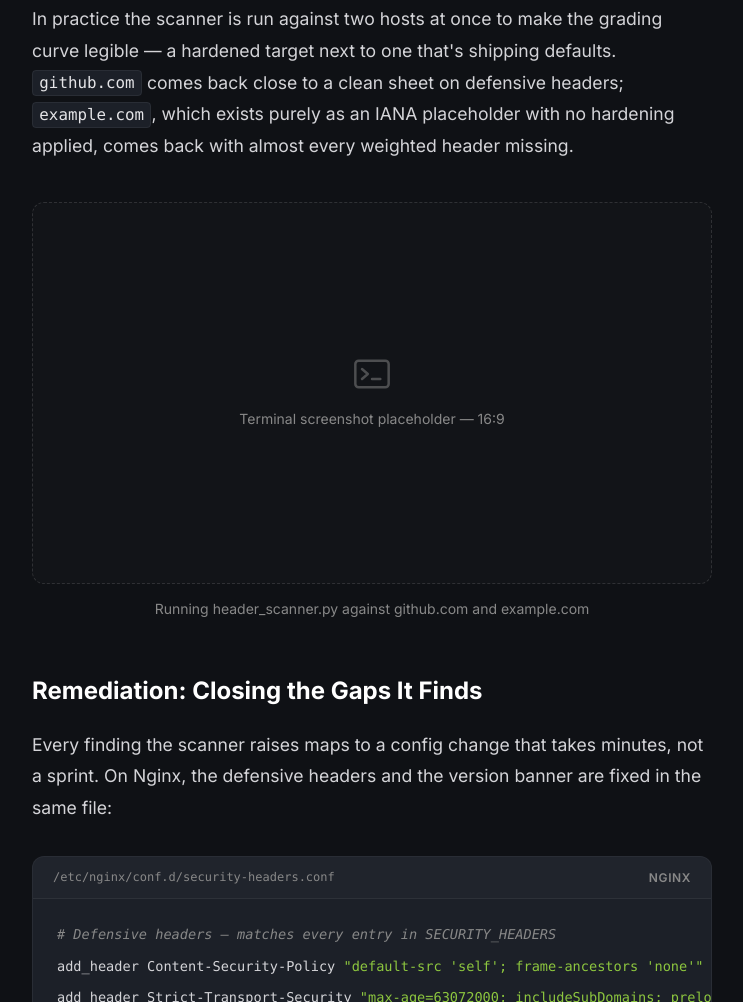
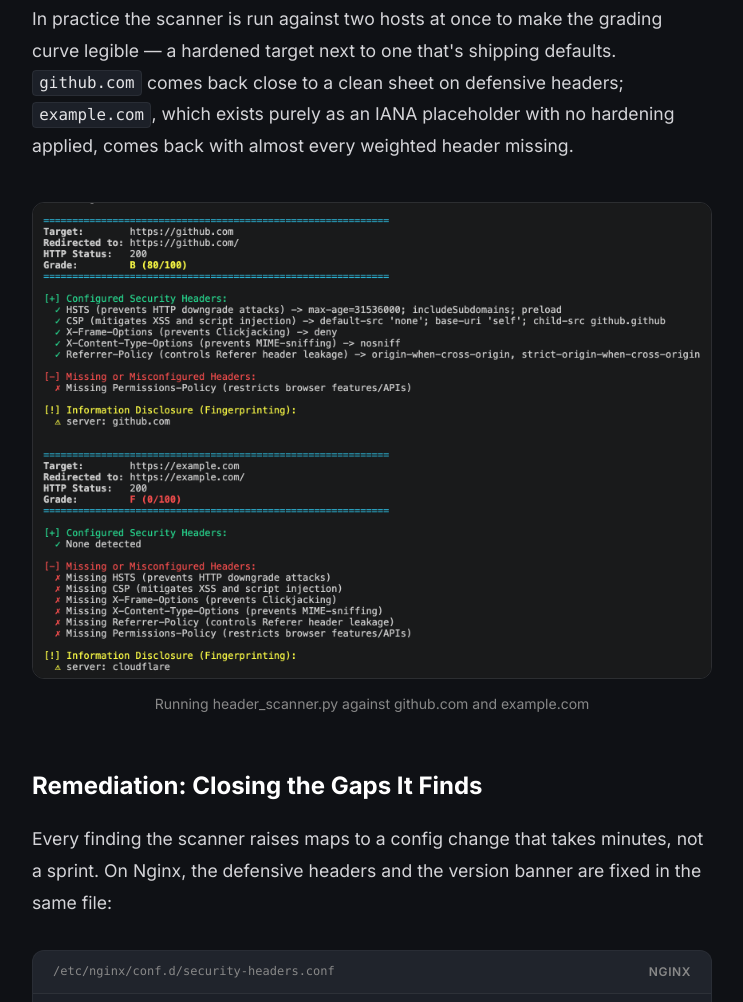
Before and after one commit to Artem-Kysylov/syntax-labs, a plain HTML site: page blog/http-security-headers-analyzer.html in a window 1280 px wide. Shown: the part 6232-7234 px from the top of the page, without its empty margins (268-1011 px from the left). Drawn offline with Linux system fonts and the light colour scheme.

Commit message:
Fix stretched/cropped terminal screenshot in headers analyzer article
Remove fixed height/aspect-ratio inherited from the old placeholder
container so article figure images render at their natural aspect
ratio, and embed the real terminal screenshot.

Co-Authored-By: Claude Sonnet 5 <noreply@anthropic.com>

```diff
--- a/blog/http-security-headers-analyzer.html
+++ b/blog/http-security-headers-analyzer.html
@@ -267,15 +267,7 @@ FINGERPRINT_HEADERS = (
         </p>
 
         <figure class="article-figure">
-          <!-- TODO: Replace with terminal screenshot -->
-          <div class="article-figure__placeholder">
-            <svg width="40" height="40" viewBox="0 0 24 24" fill="none" xmlns="http://www.w3.org/2000/svg" aria-hidden="true">
-              <rect x="2" y="4" width="20" height="16" rx="2" stroke="currentColor" stroke-width="1.5"/>
-              <path d="M6 9L9.5 12L6 15" stroke="currentColor" stroke-width="1.5" stroke-linecap="round" stroke-linejoin="round"/>
-              <path d="M12 15H17" stroke="currentColor" stroke-width="1.5" stroke-linecap="round"/>
-            </svg>
-            <span class="article-figure__placeholder-text">Terminal screenshot placeholder — 16:9</span>
-          </div>
+          <img src="assets/headers_scanner_terminal.png" alt="Terminal output of header_scanner.py running against github.com and example.com" width="1700" height="1192" loading="lazy" />
           <figcaption>Running header_scanner.py against github.com and example.com</figcaption>
         </figure>
 
--- a/styles.css
+++ b/styles.css
@@ -2072,6 +2072,20 @@ button { cursor: pointer; font-family: inherit; }
 
 .article-figure {
   margin: 40px 0;
+  height: auto;
+  max-height: none;
+  aspect-ratio: auto;
+}
+
+.article-figure img {
+  display: block;
+  width: 100%;
+  height: auto;
+  max-height: none;
+  aspect-ratio: auto;
+  object-fit: contain;
+  border-radius: var(--radius-lg);
+  border: 1px solid var(--border-hover);
 }
 
 .article-figure__placeholder {
```
Also changed, not shown: blog/assets/headers_scanner_terminal.png (added).
